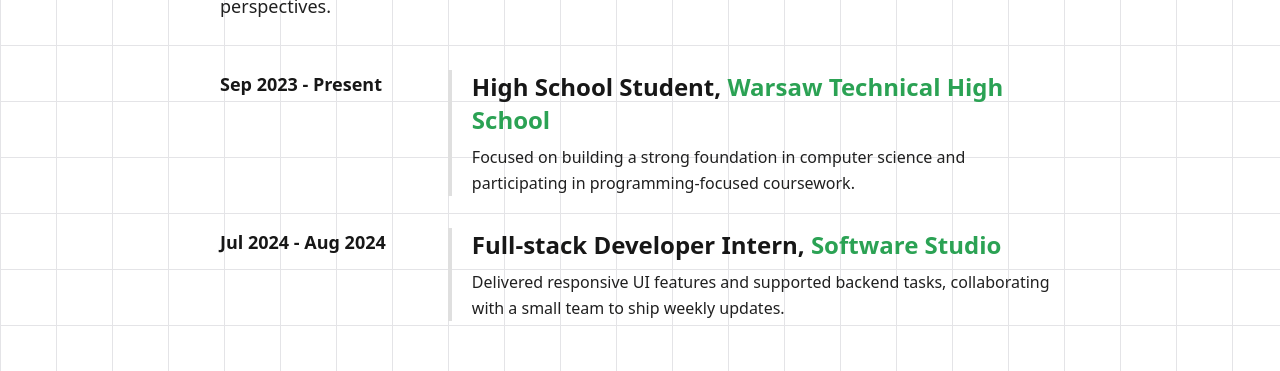
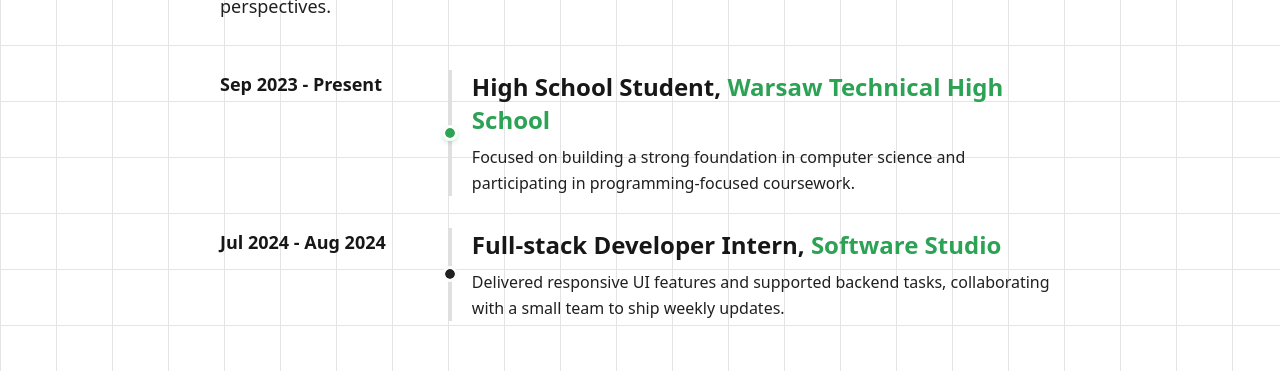
Before and after one commit to alwoodm/portfolio, a Next.js app: page /career in a window 1280 px wide. Shown: the part 291-662 px from the top of the page. Built offline with nearby package versions, Linux system fonts and the light colour scheme.

Commit message:
feat: style career timeline dot states

```diff
--- a/app/globals.css
+++ b/app/globals.css
@@ -220,6 +220,28 @@
   }
 }
 
+.career-point {
+  position: relative;
+}
+
+.career-point::before {
+  content: '';
+  position: absolute;
+  top: 50%;
+  left: -7px;
+  width: 10px;
+  height: 10px;
+  border-radius: 999px;
+  background-color: var(--muted-foreground);
+  outline: 3px solid var(--background);
+  transform: translateY(-50%);
+}
+
+.career-point[data-active='true']::before {
+  background-color: var(--primary);
+  box-shadow: 0 2px 5px 2px color-mix(in oklab, var(--primary) 35%, transparent);
+}
+
 @layer utilities {
   .animate-skills-loop {
     animation: skills-loop 32s linear infinite;
```
Also changed, not shown: 1 other file (tests, documents, lock files or other folders).
